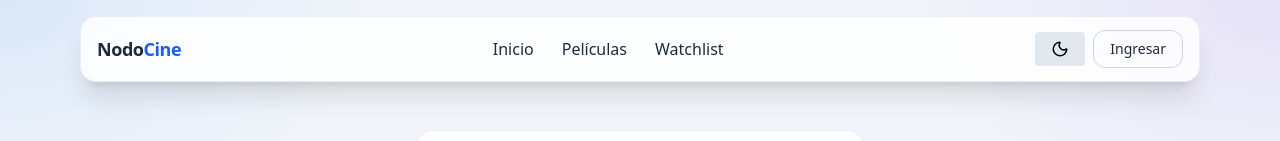
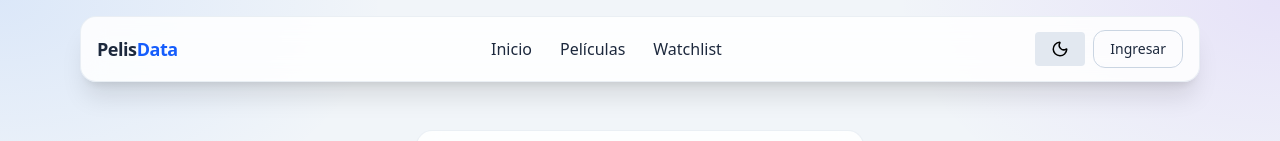
Before and after one commit to armandie2013/tp6-final-frontend, a React (Vite) app: page /auth/login in a window 1280 px wide. Shown: the top 141 px of the page. Built offline with nearby package versions, Linux system fonts and the light colour scheme.

Commit message:
modificacion navbar

```diff
--- a/src/components/Navbar.jsx
+++ b/src/components/Navbar.jsx
@@ -32,7 +32,7 @@
         <nav className="glass px-4 py-3 flex items-center justify-between gap-2">
           {/* Brand */}
           <Link to="/" className="font-semibold tracking-tight text-lg">
-            Nodo<span className="text-blue-600">Cine</span>
+            Pelis<span className="text-blue-600">Data</span>
           </Link>
 
           {/* Links */}
```
